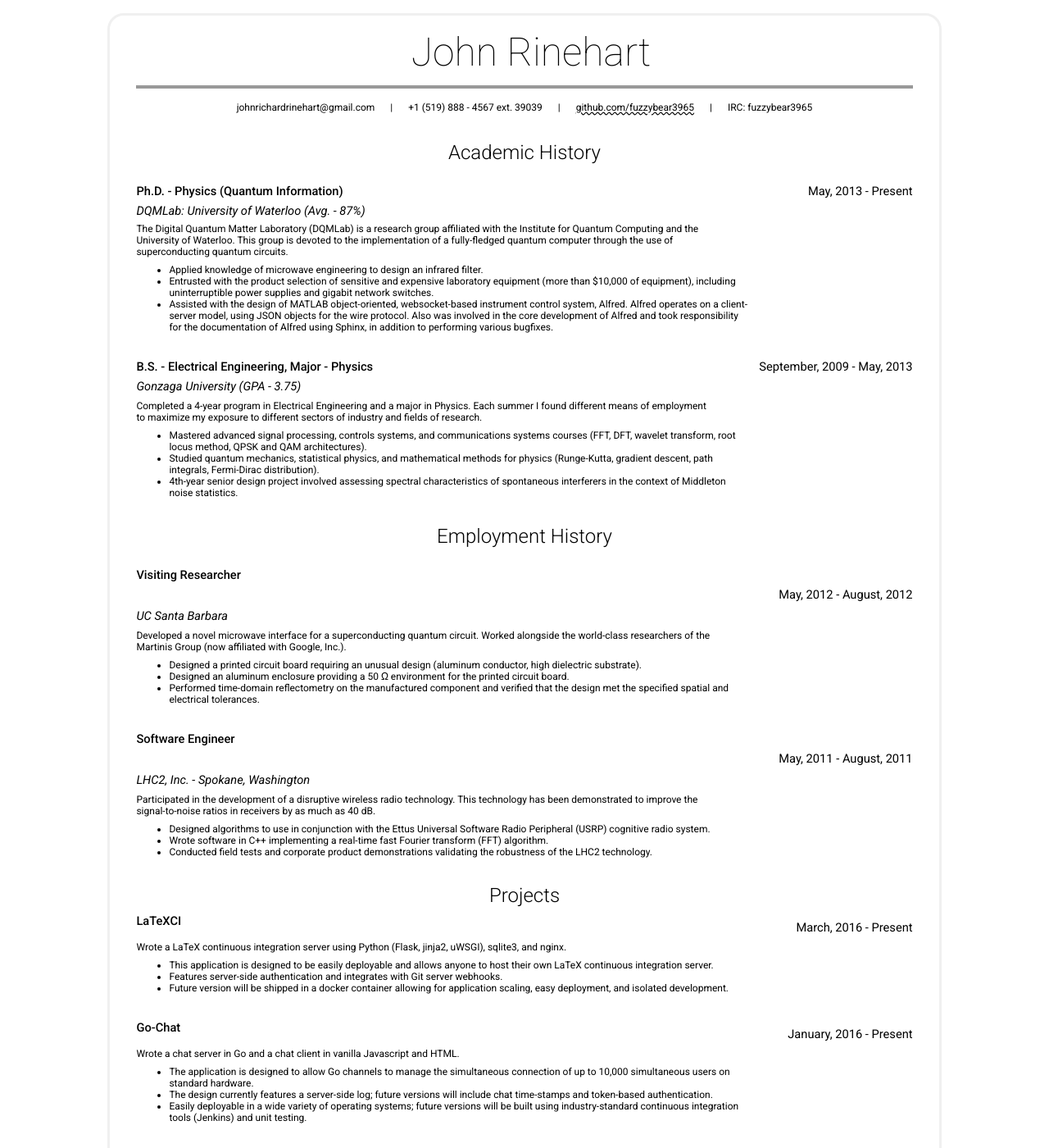
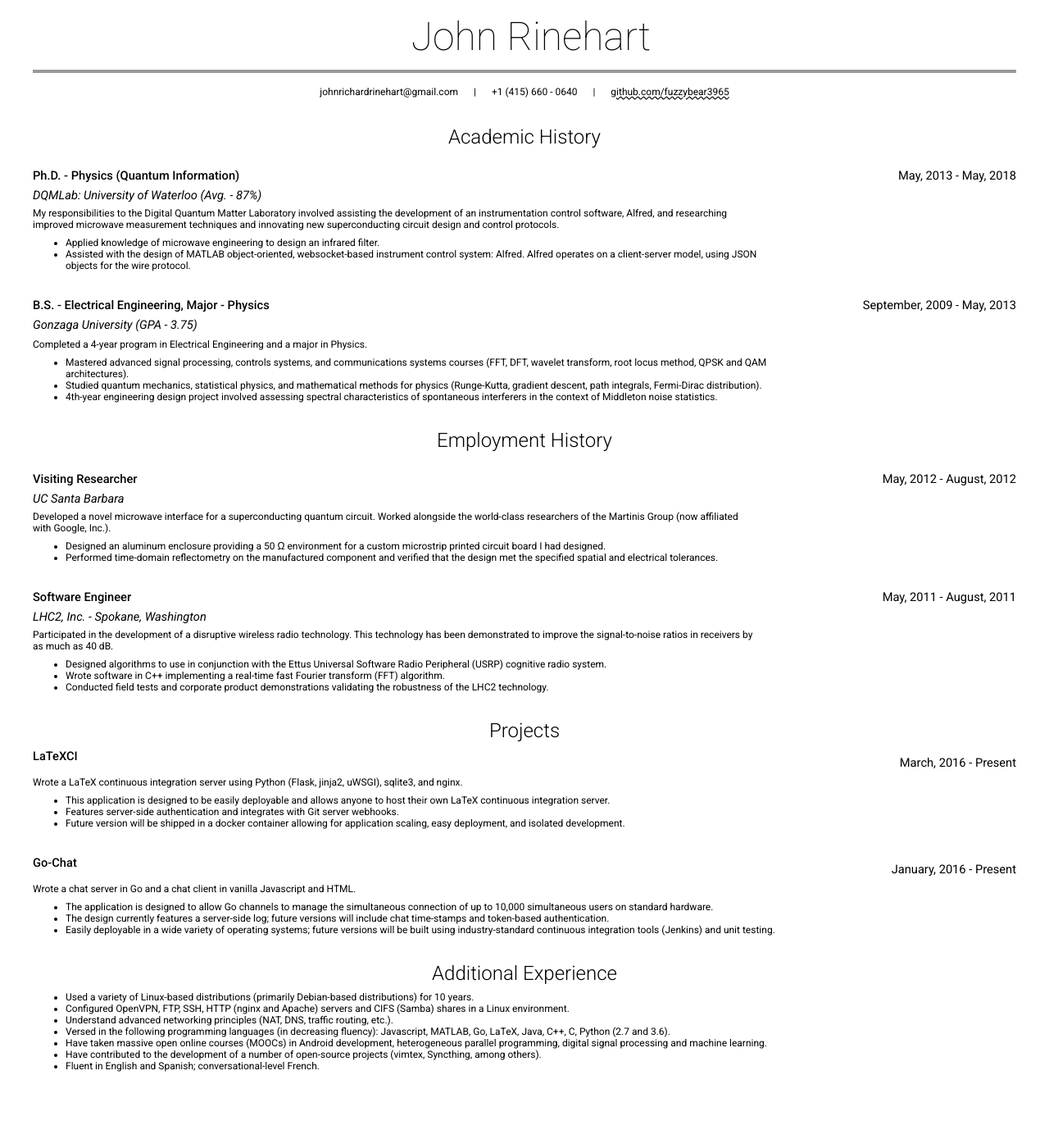
Before and after one commit to johnrichardrinehart/website, a Jekyll site: the page resume.html, which Jekyll copies as it is, in a window 1280 px wide and 1400 px high. Shown: the whole window at 82% size. Built offline with Jekyll 4.4.1, drawn with Linux system fonts in a browser that asks for light colours; some of the changed text lies outside the part shown.

Commit message:
updated resume

```diff
--- a/resume.html
+++ b/resume.html
@@ -1,13 +1,14 @@
 <!DOCTYPE html>
 <head>
 <!-- Compiled and minified CSS -->
+<!--<link rel="stylesheet" href="css/reset.css" type="text/css" charset="utf-8">-->
 <link rel="stylesheet" href="css/resume.css" type="text/css" charset="utf-8">
 <link href='https://fonts.googleapis.com/css?family=Roboto:400,100,100italic,300,300italic,400italic,500,500italic,700italic,700,900,900italic' rel='stylesheet' type='text/css'>
 <title>John Rinehart's Resume</title>
 <meta name="viewport" content="width=device-width,initial-scale=1" charset="UTF-8">
 </head>
 <body>
-<div id="resume">
+<div>
    <div class="container">
       <p id="name" class="child heading to-center yield-height">
       John Rinehart<br>
@@ -17,11 +18,10 @@
    <div class="container contact-info">
       <div class="child to-center">
          <span class="item">johnrichardrinehart@gmail.com</span> |
-         <span class="item">+1 (519) 888 - 4567 ext. 39039</span> |
+         <span class="item">+1 (415) 660 - 0640</span> |
          <span class="item">
             <a href="https://www.github.com/fuzzybear3965">github.com/fuzzybear3965</a>
-         </span> |
-         <span class="item">IRC: fuzzybear3965</span>
+         </span>
       </div>
    </div>
 
@@ -39,7 +39,7 @@
             Ph.D. - Physics (Quantum Information)
          </div>
          <div class="job-timespan to-right">
-            May, 2013 - Present
+            May, 2013 - May, 2018
          </div>
       </div>
    </div>
@@ -53,26 +53,25 @@
    <!-- School 1 Description -->
    <div class="container ">
       <p class="job-desc">
-         The Digital Quantum Matter Laboratory (DQMLab) is a research group
-         affiliated with the Institute for Quantum Computing and the University
-         of Waterloo. This group is devoted to the implementation of a
-         fully-fledged quantum computer through the use of superconducting
-         quantum circuits.
+         <!--The Digital Quantum Matter Laboratory (DQMLab) is a research group-->
+         <!--affiliated with the Institute for Quantum Computing and the University-->
+         <!--of Waterloo. This group is devoted to the implementation of a-->
+         <!--fully-fledged quantum computer through the use of superconducting-->
+         <!--quantum circuits.-->
+         My responsibilities to the Digital Quantum Matter Laboratory involved
+         assisting the development of an instrumentation control software,
+         Alfred, and researching improved microwave measurement techniques and
+         innovating new superconducting circuit design and control protocols.
       </p>
    </div>
    <div class="container ">
       <ul class="job-desc job-list">
          <li> Applied knowledge of microwave engineering to design an infrared
          filter. </li>
-         <li> Entrusted with the product selection of sensitive and expensive
-         laboratory equipment (more than $10,000 of equipment), including
-         uninterruptible power supplies and gigabit network switches. </li> <li>
-         Assisted with the design of MATLAB object-oriented, websocket-based
-         instrument control system, Alfred. Alfred operates on a client-server
-	 model, using JSON objects for the wire protocol. Also was involved in
-	 the core development of Alfred and took responsibility for the
-	 documentation of Alfred using Sphinx, in addition to performing various
-	 bugfixes.
+         <li> Assisted with the design of MATLAB object-oriented,
+            websocket-based instrument control system: Alfred. Alfred operates
+            on a client-server model, using JSON objects for the wire protocol.
+         </li>
       </ul>
    </div>
 
@@ -96,9 +95,7 @@
    <div class="container ">
       <p class="job-desc">
          Completed a 4-year program in Electrical Engineering and a major in
-         Physics. Each summer I found different means of employment to
-         maximize my exposure to different sectors of industry and fields of
-         research.
+         Physics.
       </p>
    </div>
    <div class="container ">
@@ -109,7 +106,7 @@
          <li> Studied quantum mechanics, statistical physics, and mathematical
          methods for physics (Runge-Kutta, gradient descent, path integrals,
          Fermi-Dirac distribution). </li>
-         <li> 4th-year senior design project involved assessing spectral
+         <li> 4th-year engineering design project involved assessing spectral
          characteristics of spontaneous interferers in the context of Middleton
          noise statistics. </li>
       </ul>
@@ -123,17 +120,21 @@
    </div>
 
    <!-- Job 1 -->
-   <div class="container yield-height">
-      <div class="child to-center job-info">
-         <div class="job-title to-left"> Visiting Researcher </div>
-      </div>
-      <div class="child to-right">
-         <div class="job-timespan"> May, 2012 - August, 2012 </div>
+   <div class="container no-space">
+      <div class="child to-center yield-height job-info">
+         <div class="job-title to-left">
+            Visiting Researcher
+         </div>
+         <div class="job-timespan to-right">
+             May, 2012 - August, 2012
+         </div>
       </div>
    </div>
    <div class="container">
-      <div class="to-left child school-affiliation">
-         UC Santa Barbara
+      <div class="child to-center yield-height job-info">
+         <div class="school-affiliation to-left">
+            UC Santa Barbara
+         </div>
       </div>
    </div>
    <!-- Job 1 Description -->
@@ -146,10 +147,8 @@
    </div>
    <div class="container ">
       <ul class="job-desc">
-         <li> Designed a printed circuit board requiring an unusual design
-         (aluminum conductor, high dielectric substrate). </li>
          <li> Designed an aluminum enclosure providing a 50 &Omega; environment
-         for the printed circuit board. </li>
+         for a custom microstrip printed circuit board I had designed. </li>
          <li> Performed time-domain reflectometry on the manufactured component and
          verified that the design met the specified spatial and electrical
          tolerances. </li>
@@ -157,17 +156,21 @@
    </div>
 
    <!-- Job 2 -->
-   <div class="container">
-      <div class="child to-center job-info">
-         <div class="job-title to-left"> Software Engineer </div>
-      </div>
-      <div class="child to-right text-right">
-         <div class="job-timespan"> May, 2011 - August, 2011 </div>
+   <div class="container no-space">
+      <div class="child to-center yield-height job-info">
+         <div class="job-title to-left">
+            Software Engineer
+         </div>
+         <div class="job-timespan to-right">
+            May, 2011 - August, 2011
+         </div>
       </div>
    </div>
    <div class="container">
-      <div class="child to-left school-affiliation">
+      <div class="child to-center yield-height job-info">
+         <div class="school-affiliation to-left">
          LHC2, Inc. - Spokane, Washington
+         </div>
       </div>
    </div>
    <!-- Job 2 Description -->
@@ -268,7 +271,7 @@
          routing, etc.). </li>
          <li> Versed in the following programming languages (in decreasing
          fluency): Javascript, MATLAB, Go, LaTeX, Java, C++, C, Python (2.7
-         and 3.0). </li>
+         and 3.6). </li>
          <li> Have taken massive open online courses (MOOCs) in Android development,
          heterogeneous parallel programming, digital signal processing and machine
          learning. </li>
```
